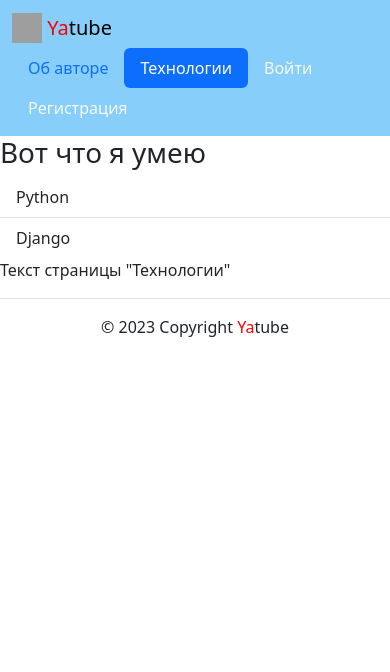
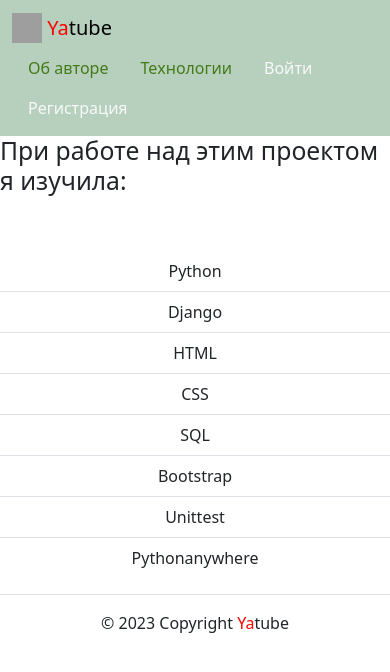
Before and after one commit to nrthbnd/Yatube_network, a Django app: page /about/tech/ in a window 390 px wide. Shown: the top 672 px of the page. Run offline with Django 3.2, Linux system fonts and the light colour scheme; some libraries are stand-ins or nearby versions; grey boxes are pictures that could not be loaded.

Commit message:
Update project pages about author and technologies

```diff
--- a/yatube/templates/about/tech.html
+++ b/yatube/templates/about/tech.html
@@ -1,31 +1,31 @@
 {% extends "base.html" %}
+{% load static %}
 {% block title %}Технологии{% endblock %}
+
 {% block content %}
-{% comment %} Колонки с отступом сверху и снизу {% endcomment %}
+<head>
+  <link rel="stylesheet" href="{% static 'css/tech.css' %}">
+</head>
   <div class="row">
-    <h1>Вот что я умею</h1>
-    {% comment %}
-      Боковой блок со списком технологий
-      Займет всю ширину блока на мобильном
-      и 25% при размерах экрана ≥768px
-    {% endcomment %}
-    <aside class="col-12 col-md-3">
-      <ul class="list-group list-group-flush">
-        <li class="list-group-item">
-          Python
-        </li>
-        <li class="list-group-item">
-          Django
-        </li>
+    <aside class="col-12 col-md-2">
+    </aside>
+    <aside class="col-12 col-md-8" align="left">
+      <h2>При работе над этим проектом я изучила:</h2>
+      <br><br>
+      <ul class="list-group list-group-flush" align="center">
+        <li class="list-group-item">Python</li>
+        <li class="list-group-item">Django</li>
+        <li class="list-group-item">HTML</li>
+        <li class="list-group-item">CSS</li>
+        <li class="list-group-item">SQL</li>
+        <li class="list-group-item">Bootstrap</li>
+        <li class="list-group-item">Unittest</li>
+        <li class="list-group-item">Pythonanywhere</li>
       </ul>
     </aside>
-    {% comment %}
-      Статья
-      Займет всю ширину блока на мобильном
-      и 75% при размерах экрана ≥768px
-    {% endcomment %}
-    <article class="col-12 col-md-9">
-      <p>Текст страницы "Технологии"</p>
+
+    <article class="col-12 col-md-2">
+      <p></p>
     </article>
   </div>
 {% endblock %}
--- a/yatube/templates/base.html
+++ b/yatube/templates/base.html
@@ -4,10 +4,10 @@
   <head>
     <meta charset="utf-8">
     <meta name="viewport" content="width=device-width, initial-scale=1">
-    <link rel="icon" href="img/fav/fav.ico" type="image">
-    <link rel="apple-touch-icon" sizes="180x180" href="img/fav/apple-touch-icon.png">
-    <link rel="icon" type="image/png" sizes="32x32" href="img/fav/favicon-32x32.png">
-    <link rel="icon" type="image/png" sizes="16x16" href="img/fav/favicon-16x16.png">
+    <link rel="icon" href="/img/fav/fav.ico" type="image">
+    <link rel="apple-touch-icon" sizes="180x180" href="/img/fav/apple-touch-icon.png">
+    <link rel="icon" type="image/png" sizes="32x32" href="/img/fav/favicon-32x32.png">
+    <link rel="icon" type="image/png" sizes="16x16" href="/img/fav/favicon-16x16.png">
     <meta name="msapplication-TileColor" content="#000">
     <meta name="theme-color" content="#ffffff">
     <link rel="stylesheet" href="{% static 'css/bootstrap.min.css' %}">
--- a/yatube/templates/includes/header.html
+++ b/yatube/templates/includes/header.html
@@ -1,6 +1,7 @@
 {% load static %}
 <header>
-  <nav class="navbar navbar-light" style="background-color: lightskyblue">
+  <link rel="stylesheet" href="{% static 'css/header.css' %}">
+  <nav class="navbar navbar-light" style="background-color: #B7D0BD">
     <div class="container">
       <a class="navbar-brand" href="{% url 'posts:main_page' %}">
         <img src="{% static 'img/logo.png' %}" width="30" height="30" class="d-inline-block align-top" alt="">
@@ -9,14 +10,14 @@
       <ul class="nav nav-pills">
         {% with request.resolver_match.view_name as view_name %}
         <li class="nav-item">
-          <a class="nav-link {% if view_name  == 'about:author' %}active{% endif %}"
+          <a class="nav-link "style="color: #437A16" {% if view_name  == 'about:author' %}active{% endif %}"
             href="{% url 'about:author' %}"
           >
           Об авторе
           </a>
         </li>
         <li class="nav-item">
-          <a class="nav-link {% if view_name  == 'about:tech' %}active{% endif %}"
+          <a class="nav-link "style="color: #437A16" {% if view_name  == 'about:tech' %}active{% endif %}"
             href="{% url 'about:tech' %}"
           >
           Технологии
@@ -24,8 +25,8 @@
         </li>
         {% if user.is_authenticated %}
           <li class="nav-item">
-            <a class="nav-link {% if view_name  == 'posts:post_create' %}active{% endif %}"
-            href="{% url 'posts:post_create' %}"
+            <a class="nav-link "style="color: #437A16" {% if view_name  == 'posts:post_create' %}active{% endif %}"
+              href="{% url 'posts:post_create' %}"
             >
               Новая запись
             </a>
@@ -44,8 +45,12 @@
             Выйти
             </a>
           </li>
-          <li>
+          <li class="nav-item">
+            <a class="nav-link text-dark {% if view_name  == 'posts:profile' %}active{% endif %}"
+            href="{% url 'posts:profile' user.username %}"
+            >
             Пользователь: {{ user.username }}
+            </a>
           </li>
         {% else %}
           <li class="nav-item">
--- a/yatube/templates/posts/create_post.html
+++ b/yatube/templates/posts/create_post.html
@@ -1,7 +1,10 @@
 {% extends 'base.html' %}
+{% load static %}
+
 {% block title %}
 {% if not is_edit %}Добавить запись{% else %}Редактировать запись{% endif %}
 {% endblock %}
+
 {% block content %}
   <div class="container py-5">
     <div class="row justify-content-center">
@@ -46,7 +49,7 @@
                 </div>
               {% endfor %}
               <div class="col-md-6 offset-md-4">
-                <button type="submit" class="btn btn-primary">
+                <button type="submit" class="btn btn-primary" style="background-color: #437A16">
                   {% if not is_edit %}Добавить{% else %}Сохранить{% endif %}
                 </button>
               </div>
--- a/yatube/templates/posts/includes/comment.html
+++ b/yatube/templates/posts/includes/comment.html
@@ -8,7 +8,7 @@
           <div class="form-group mb-2">
             {{ form.text|addclass:"form-control" }}
           </div>
-          <button type="submit" class="btn btn-primary">Отправить</button>
+          <button type="submit" class="btn btn-primary" style="background-color: #437A16">Отправить</button>
       </form>
     </div>
   </div>
--- a/yatube/templates/posts/index.html
+++ b/yatube/templates/posts/index.html
@@ -5,7 +5,7 @@
 
 {% block content %}
   <div class="container">
-    <h1>Последние обновления на сайте</h1>
+    <h2>Последние обновления на сайте</h2>
     {% for post in page_obj %}
     {% include 'posts/includes/post_list.html' %}
       {% if post.group %}
--- a/yatube/templates/posts/post_detail.html
+++ b/yatube/templates/posts/post_detail.html
@@ -17,7 +17,7 @@
       {% endthumbnail %}
       <p>{{ post.text|linebreaksbr }}</p>
       {% if post.author == user %}
-        <a class="btn btn-primary" href="{% url 'posts:post_edit' post.id %}">
+        <a class="btn btn-primary" href="{% url 'posts:post_edit' post.id %}" style="background-color: #437A16">
           редактировать запись
         </a>
       {% endif %}
--- a/yatube/templates/users/login.html
+++ b/yatube/templates/users/login.html
@@ -56,7 +56,7 @@
             </div>
           {% endfor %}
           <div class="col-md-6 offset-md-4">
-            <button type="submit" class="btn btn-primary">
+            <button type="submit" class="btn btn-primary" style="background-color: #437A16">
               Войти
             </button>
             <a href="{% url 'users:password_reset' %}" class="btn btn-link">
--- a/yatube/templates/users/password_change_form.html
+++ b/yatube/templates/users/password_change_form.html
@@ -35,7 +35,7 @@
                 <input type="password" name="new_password2" class="form-control" required id="id_new_password2">
               </div>
               <div class="col-md-6 offset-md-4">
-                <button type="submit" class="btn btn-primary">
+                <button type="submit" class="btn btn-primary" style="background-color: #437A16">
                   Изменить пароль
                 </button>
               </div>
--- a/yatube/templates/users/password_reset_confirm.html
+++ b/yatube/templates/users/password_reset_confirm.html
@@ -31,7 +31,7 @@
                   <input type="password" name="new_password2" class="form-control" required id="id_new_password2">
                 </div>
                 <div class="col-md-6 offset-md-4">
-                  <button type="submit" class="btn btn-primary">
+                  <button type="submit" class="btn btn-primary" style="background-color: #437A16">
                     Назначить новый пароль
                   </button>
                 </div>
--- a/yatube/templates/users/password_reset_form.html
+++ b/yatube/templates/users/password_reset_form.html
@@ -19,7 +19,7 @@
               <input type="email" name="email" maxlength="254" class="form-control" required id="id_email">
             </div>
             <div class="col-md-6 offset-md-4">
-              <button type="submit" class="btn btn-primary">
+              <button type="submit" class="btn btn-primary" style="background-color: #437A16">
                 Сбросить пароль
               </button>
             </div>
--- a/yatube/yatube/urls.py
+++ b/yatube/yatube/urls.py
@@ -27,6 +27,8 @@ urlpatterns = [
 ]
 
 if settings.DEBUG:
+    import debug_toolbar
+    urlpatterns += (path('__debug__/', include(debug_toolbar.urls)),)
     urlpatterns += static(
         settings.MEDIA_URL, document_root=settings.MEDIA_ROOT
     )
```
Also changed, not shown: yatube/templates/about/author.html (+44 -5 lines), yatube/yatube/settings.py (+8 -0 lines), README.md.
